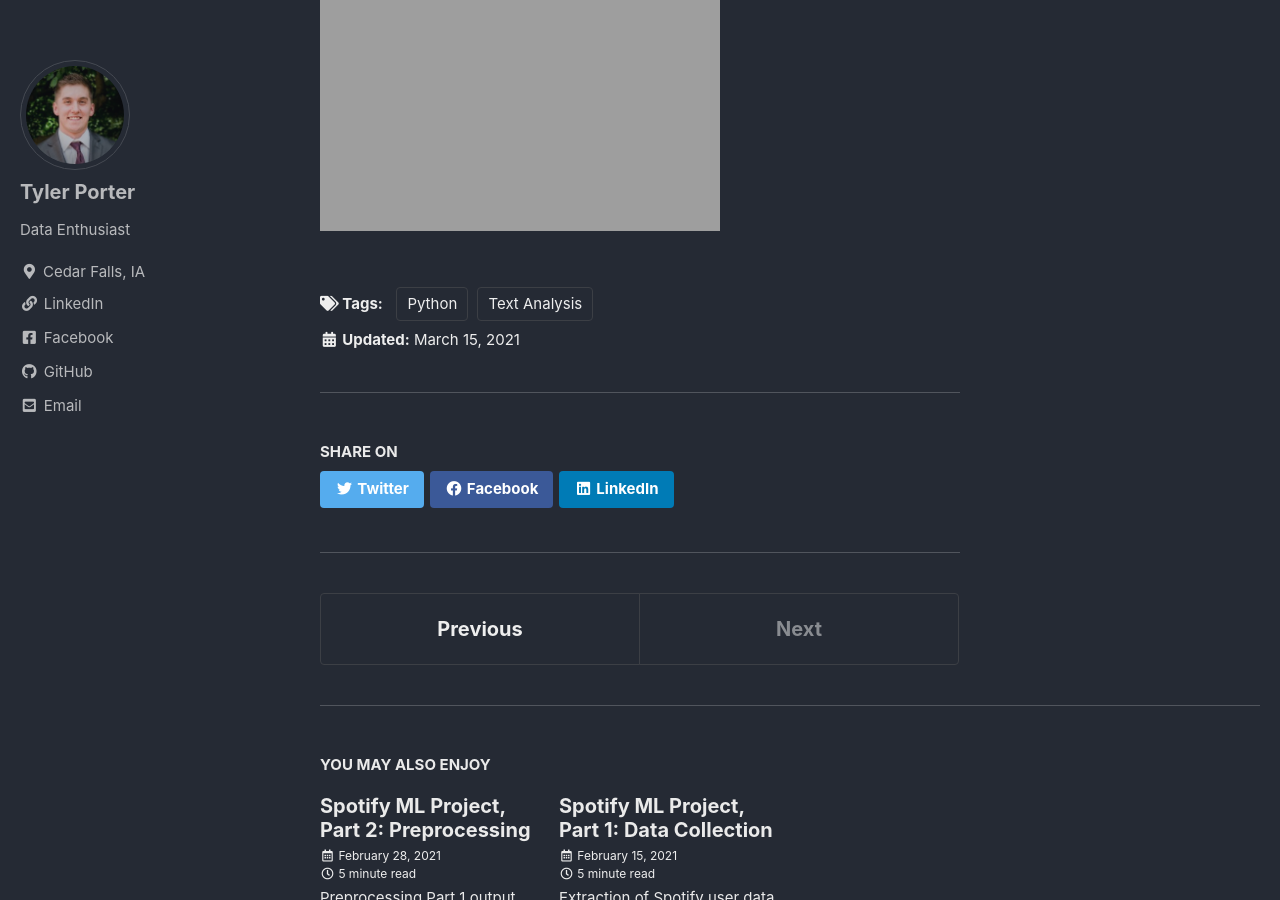
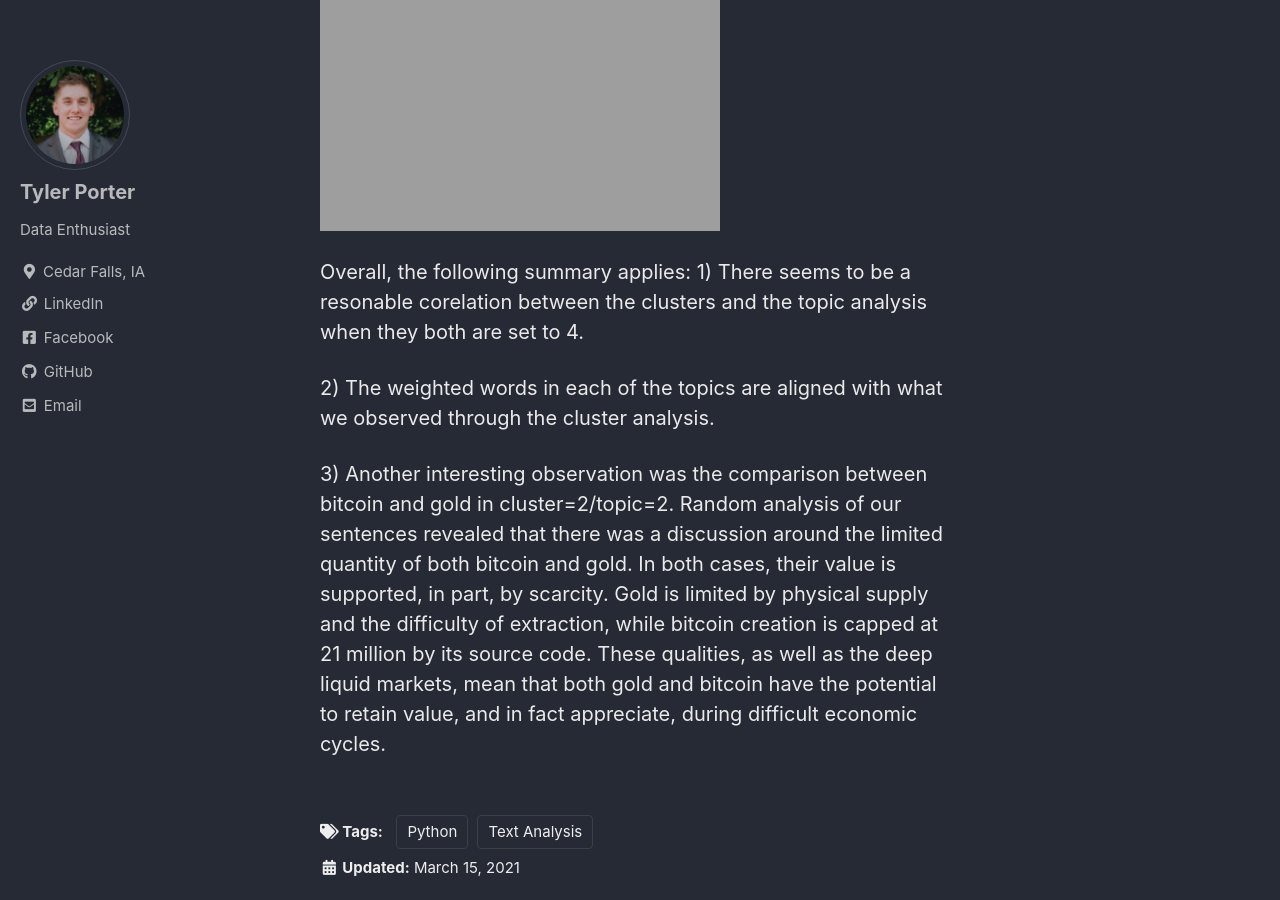
Before and after one commit to tyljporter/typo.github.io, a Jekyll site: the page built from _posts/2021-03-15-Bitcoin.md, in a window 1280 px wide and 900 px high, scrolled down 19815 px. Built offline with Jekyll 4.4.1, drawn with Linux system fonts in a browser that asks for light colours; cached includes are drawn as plain includes.

Commit message:
part3 review

````diff
--- a/_posts/2021-03-15-Bitcoin.md
+++ b/_posts/2021-03-15-Bitcoin.md
@@ -27,6 +27,7 @@ Python libraries used:
 
 
 # Introduction
+
 As part of a course-end project in my Text Analytics class, my group and I (colleagues Troy Parker and Praveen Gadkari), had to come up with a project that encapsulated everything we had learned over the semester.
 
 The topics to be covered were as follows: Web scraping, sentiment classification, and cluster & topic analysis.
@@ -36,7 +37,9 @@ In choosing a topic to cover, the requirements were simple; there needed to be o
 Here is a recording of our class presentation, if you prefer to listen rather than read!
 <iframe width="560" height="315" src="https://www.youtube.com/embed/vJUBGqf90s0" title="YouTube video player" frameborder="0" allow="accelerometer; autoplay; clipboard-write; encrypted-media; gyroscope; picture-in-picture" allowfullscreen></iframe>
 
+
 # Methodology
+
 ### Site Scraping
 With our site selected, https://news.bitcoin.com/, the first task was to scrape the site for articles. This was done with the following code:
 ```python
@@ -723,3 +726,12 @@ nx.draw_networkx(G, pos=nx.circular_layout(G),
 plt.draw()
 ```
 <img src="{{ site.url }}{{ site.baseurl }}/images/graph.png" alt="word co-occurance graph">
+
+
+
+Overall, the following summary applies:
+1) There seems to be a resonable corelation between the clusters and the topic analysis when they both are set to 4.
+
+2) The weighted words in each of the topics are aligned with what we observed through the cluster analysis.
+
+3) Another interesting observation was the comparison between bitcoin and gold in cluster=2/topic=2. Random analysis of our sentences revealed that there was a discussion around the limited quantity of both bitcoin and gold. In both cases, their value is supported, in part, by scarcity. Gold is limited by physical supply and the difficulty of extraction, while bitcoin creation is capped at 21 million by its source code. These qualities, as well as the deep liquid markets, mean that both gold and bitcoin have the potential to retain value, and in fact appreciate, during difficult economic cycles.
````
